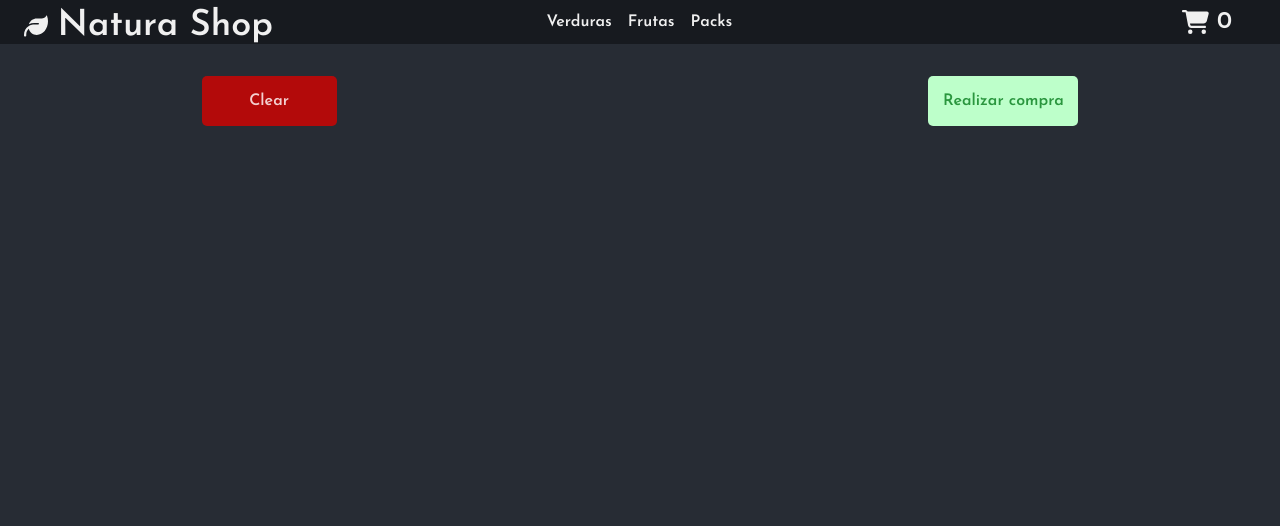
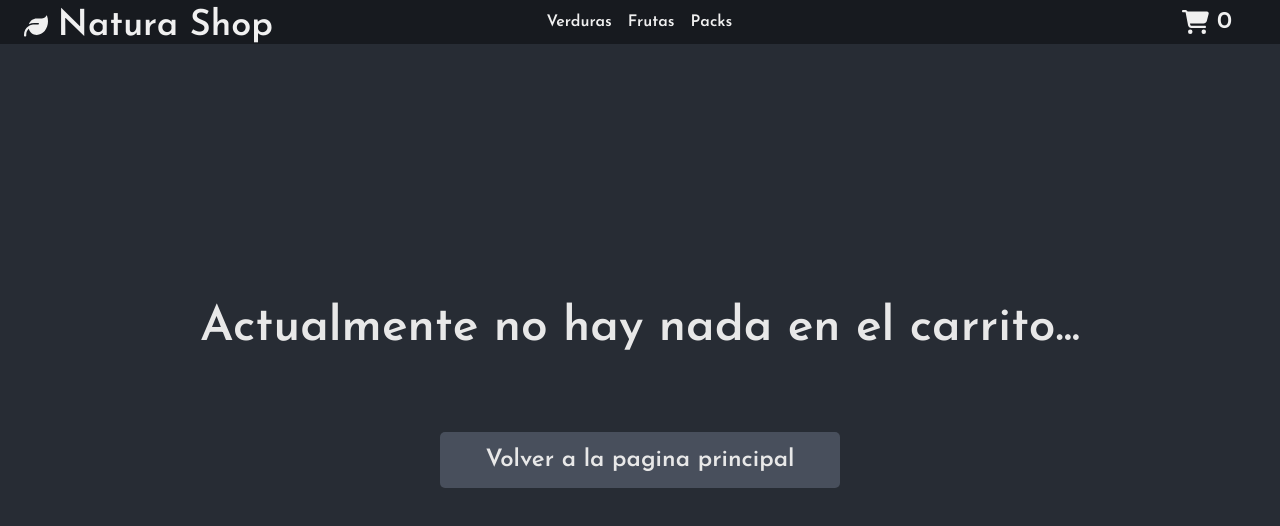
Before and after one commit to Ecsinecs/ReactJS-Coderhouse, a React (Create React App) app: page /cart in a window 1280 px wide. Shown: the top 526 px of the page. Built offline with nearby package versions, Linux system fonts and the light colour scheme.

Commit message:
completed cart

```diff
--- a/src/App.css
+++ b/src/App.css
@@ -330,6 +330,13 @@ a {
   padding: 4rem 0 0 1rem;
 }
 
+.obj__totalPrice {
+  color: rgb(232, 232, 232);
+  grid-area: info;
+  font-size: 1.5rem;
+  padding: 6rem 0 0 1rem;
+}
+
 .obj__remove {
   grid-area: delete;
   background-color: rgb(179, 10, 10);
@@ -363,6 +370,18 @@ a {
   margin-left: 4.6rem;
 }
 
+.list__pucharse {
+  display: flex;
+  justify-content: center;
+  align-items: center;
+}
+
+.list__total {
+  color: rgb(232, 232, 232);
+  margin-right: 2rem;
+  font-size: 1.7rem;
+}
+
 .list__buy {
   background-color: rgb(189, 255, 202);
   border: none;
@@ -375,3 +394,36 @@ a {
   justify-self: center;
   margin-right: 4.6rem;
 }
+
+/* Cuando no hay nada en el carro */
+
+.noCart {
+  display: flex;
+  align-items: center;
+  justify-content: center;
+  flex-direction: column;
+  height: 80vh;
+}
+
+.noCart__text {
+  font-size: 3rem;
+  margin-bottom: 5rem;
+  color: rgb(232, 232, 232);
+}
+
+.noCart__btn {
+  border: none;
+  border-radius: 5px;
+  background-color: #484f5c;
+  color: rgb(232, 232, 232);
+  width: 25rem;
+  height: 3.5rem;
+  font-size: 1.5rem;
+  transition: all 0.3s ease-in-out;
+}
+
+.noCart__btn:hover {
+  background-color: #656f7b;
+  box-shadow: 0px 0px 20px #58606b;
+  cursor: pointer;
+}
--- a/src/components/Cart.js
+++ b/src/components/Cart.js
@@ -1,39 +1,59 @@
-import React, { useContext } from "react"
-import { CartContext } from "./CartContext"
+import React, { useContext } from "react";
+import { Link } from "react-router-dom";
+import { CartContext } from "./CartContext";
 
 const Cart = () => {
-
-    const Cartctx = useContext(CartContext)
-    console.log(Cartctx)
+  const Cartctx = useContext(CartContext);
+  console.log(Cartctx);
 
   const buy = () => {
-        alert("Se realizó tu compra.")
-        Cartctx.clear()
-    }
+    alert("Se realizó tu compra.");
+    Cartctx.clear();
+  };
 
   return (
     <>
       <div className="list__background">
         <div className="list__container">
-        {
-            Cartctx.cartList.map(item =>
+          {Cartctx.cartList.map((item) => (
             <div className="obj__div">
-                <img src={item.image} alt="" className="obj__img"/>
-                <p className="obj__nameQty">{item.qty} {item.name}</p>
+              <img src={item.image} alt="" className="obj__img" />
+              <p className="obj__nameQty">
+                {item.qty} {item.name}
+              </p>
               <p className="obj__price">Precio: ${item.price} c/u</p>
-                <button className="obj__remove" onClick={() => Cartctx.removeItem(item.id)}>Eliminar</button>
+              <p className="obj__totalPrice">Total: ${Cartctx.singleTotal(item.id)}</p>
+              <button
+                className="obj__remove"
+                onClick={() => Cartctx.removeItem(item.id)}
+              >
+                Eliminar
+              </button>
               {/* Se envuelve en funcion anonima porque le pasas parametros. */}
             </div>
-                )
-        }
+          ))}
+          {Cartctx.cartList.length > 0 ? (
             <div className="list__buttons">
-        <button className="list__clear" onClick={Cartctx.clear}>Clear</button>
-        <button className="list__buy" onClick={buy}>Realizar compra</button>
+              <button className="list__clear" onClick={Cartctx.clear}>
+                Clear
+              </button>
+              <div className="list__pucharse">
+                <p className="list__total">Total: ${Cartctx.priceTotalAll()}</p>
+                <button className="list__buy" onClick={buy}>
+                  Realizar compra
+                </button>
               </div>
+            </div>
+          ) : (
+            <div className="noCart">
+            <p className="noCart__text">Actualmente no hay nada en el carrito...</p>
+            <Link to="/"><button className="noCart__btn">Volver a la pagina principal</button></Link>
+            </div>
+          )}
         </div>
       </div>
     </>
-    )
-}
+  );
+};
 
-export default Cart
+export default Cart;
--- a/src/components/CartContext.js
+++ b/src/components/CartContext.js
@@ -28,20 +28,38 @@ const CartContextProvider = ({ children }) => {
     let find = cartList.find((item) => {
       return item.name === name;
     });
-    return find !== undefined
+    return find !== undefined;
   };
 
   const sumQty = (id, addedqty) => {
     let product = cartList.find((item) => {
-        return item.id === id;
-    })
-    product.qty = product.qty + addedqty
+      return item.id === id;
+    });
+    product.qty = product.qty + addedqty;
+  };
+
+  const calcTotalItems = () => {
+    let items = cartList.map(item => item.qty);
+    return items.reduce(((previousValue, currentValue) => previousValue + currentValue), 0);
+  }
+
+  const priceTotalAll = () => {
+    let totalAll = cartList.map(item => item.qty * item.price);
+    return totalAll.reduce(((previousValue, currentValue) => previousValue + currentValue), 0);
+  }
+
+  const singleTotal = (id) => {
+    console.log(id)
+    let prod = cartList.find(item => id === item.id)
+    console.log(prod)
+    let total = prod.price * prod.qty
+    return total
   }
 
   return (
     // Entre llaves porque value solo puede tener una cosa, con la llave se convierte en objeto y es una sola cosa con varias dentro.
     <CartContext.Provider
-      value={{ cartList, addItem, removeItem, clear, isInCart, sumQty }}
+      value={{ cartList, addItem, removeItem, clear, isInCart, sumQty, calcTotalItems, priceTotalAll, singleTotal}}
     >
       {children}
     </CartContext.Provider>
--- a/src/components/CartWidget.js
+++ b/src/components/CartWidget.js
@@ -1,20 +1,23 @@
-import React from "react";
+import React, { useContext } from "react";
 import { FontAwesomeIcon } from "@fortawesome/react-fontawesome";
 import { faCartShopping } from "@fortawesome/free-solid-svg-icons";
 import { Link } from "react-router-dom";
+import { CartContext } from "./CartContext";
 
 const CartWidget = () => {
-    return(
+  const Cartctx = useContext(CartContext);
+
+  return (
     <Link to="/cart">
       <div className="NavbarW__div">
         <FontAwesomeIcon
           icon={faCartShopping}
           className="navbarW__cart"
         ></FontAwesomeIcon>
-      <p className="navbarW__number">0</p>
+        <p className="navbarW__number">{Cartctx.calcTotalItems()}</p>
       </div>
     </Link>
-    )
-}
+  );
+};
 
 export default CartWidget;
--- a/src/utils/productos.js
+++ b/src/utils/productos.js
@@ -39,7 +39,7 @@ export const productos = [
         id: 5,
         name: "Pack de frutas",
         desc: "Pack de frutas que contiene duraznos, bananas, manzanas, frutillas, peras y naranjas.",
-        price: 100,
+        price: 1100,
         stock: Math.floor(Math.random() * 265),
         image: "https://www.somnatur.com/wp-content/uploads/2017/01/3-3.png",
         categoryId: "Pack"
```
Also changed, not shown: src/components/ItemList.js (+4 -3 lines). Lines whose indentation alone changed are shown as unchanged.
